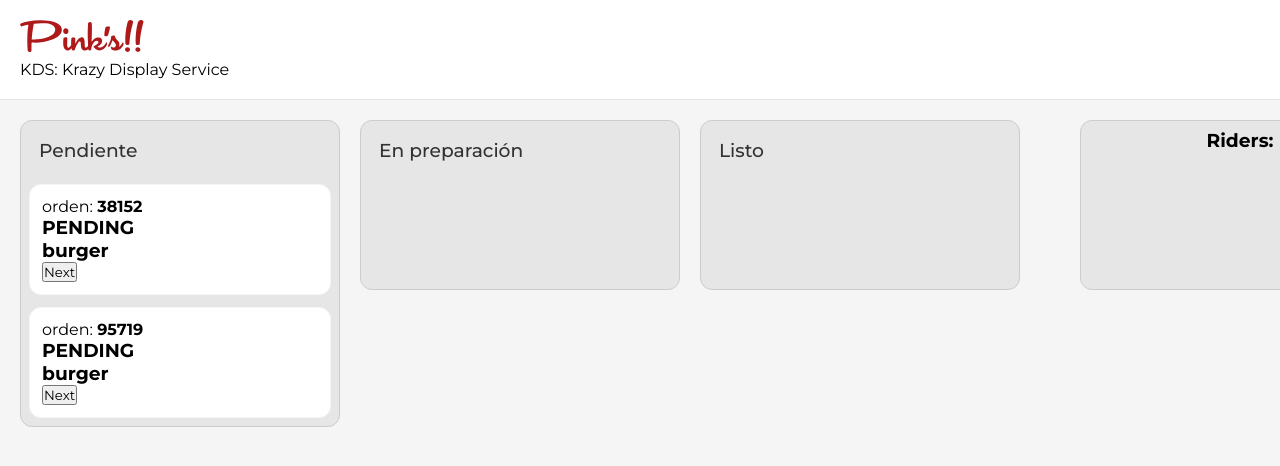
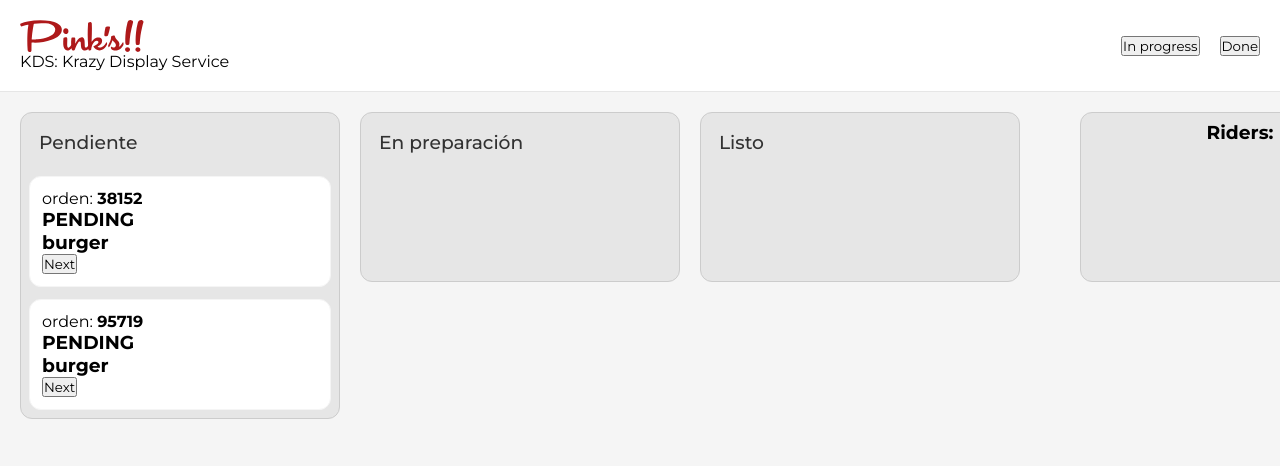
Before and after one commit to DiegoMartinezRey/pinks-tech-test, a Next.js app: page / in a window 1280 px wide. Shown: the top 466 px of the page. Built offline with nearby package versions, Linux system fonts and the light colour scheme.

Commit message:
add in progress and done button

```diff
--- a/bases/Rider/Rider.tsx
+++ b/bases/Rider/Rider.tsx
@@ -12,7 +12,7 @@ export default function Rider(props: RiderProps) {
 
   return (
     <div onClick={() => setPickup()} className={s["pk-rider__container"]}>
-      <div className={s["pk-rider__order"]}>
+      <div className={`${s["pk-rider__order"]}`}>
         <b>{props.orderWanted} !!</b>
       </div>
       <svg
--- a/layouts/OrdersLayout/OrdersLayout.module.scss
+++ b/layouts/OrdersLayout/OrdersLayout.module.scss
@@ -12,10 +12,16 @@
     width: 100%;
     padding: 20px;
     display: flex;
+    // flex-direction: column;
+    gap: 8px;
+    justify-content: space-between;
+    border-bottom: 1px solid $gray-900;
+    align-items: center;
+  }
+  &__logo {
+    display: flex;
     flex-direction: column;
-    gap: 8px;
     justify-content: flex-start;
-    border-bottom: 1px solid $gray-900;
     align-items: flex-start;
   }
   &__app {
@@ -28,3 +34,8 @@
     background-color: $gray-1000;
   }
 }
+
+.pk-layout__buttons {
+  display: flex;
+  gap: 20px;
+}
--- a/layouts/OrdersLayout/OrdersLayout.tsx
+++ b/layouts/OrdersLayout/OrdersLayout.tsx
@@ -7,8 +7,14 @@ export default function OrdersLayout() {
   return (
     <main className={s["pk-layout"]}>
       <nav className={s["pk-layout__navbar"]}>
-        <Logo size="S" />
-        <span>KDS: Krazy Display Service</span>
+        <div className={s["pk-layout__logo"]}>
+          <Logo size="S" />
+          <span>KDS: Krazy Display Service</span>
+        </div>
+        <div className={s["pk-layout__buttons"]}>
+          <button>In progress</button>
+          <button>Done</button>
+        </div>
       </nav>
       <article className={s["pk-layout__app"]}>
         <Kanban />
```
